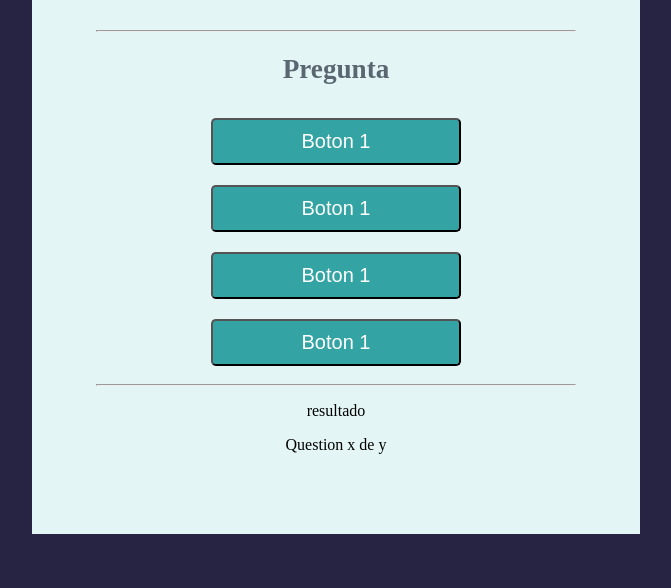
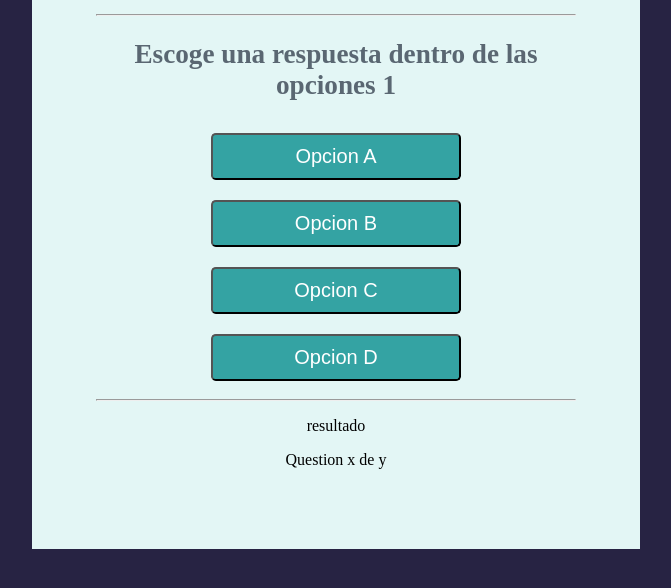
Before and after one commit to MariaAlejandraBoadaRodriguez/quiz-javascript, a plain HTML site: page index.html in a window 1280 px wide. Shown: the part 212-800 px from the top of the page, without its empty margins (304-975 px from the left). Drawn offline with Linux system fonts and the light colour scheme.

Commit message:
Pregunta dinamica y botones dinamicos

```diff
--- a/app.js
+++ b/app.js
@@ -1,4 +1,14 @@
+//@ts-check
 import { preguntas } from './data/questions.js'
-import './models/Question.js'
+import { Quiz } from './models/Quiz.js'
+import { UI } from './models/UI.js'
 
-console.log(preguntas)
+function main(){
+    const quiz = new Quiz(preguntas);
+    const ui = new UI();
+
+    ui.showQuestion(quiz.getQuestionIndex().text);
+    ui.showChoices(quiz.getQuestionIndex().choises)
+}
+
+main()
--- a/index.html
+++ b/index.html
@@ -11,13 +11,8 @@
     <div id="quiz">
         <h1>Quiz</h1>
         <hr>
-        <h2 id="question">Pregunta</h2>
-        <div id="choises">
-            <button class="button">Boton 1</button>
-            <button class="button">Boton 1</button>
-            <button class="button">Boton 1</button>
-            <button class="button">Boton 1</button>
-        </div>
+        <h2 id="question"></h2>
+        <div id="choises"></div>
         <hr>
         <div>
             <p id="result">resultado</p>
--- /dev/null
+++ b/models/UI.js
@@ -0,0 +1,28 @@
+export class UI{
+    constructor() {}
+
+    /**
+     *
+     * @param {string} text Question to render
+     */
+
+    showQuestion(text){
+        const questionTitle = document.getElementById('question')
+        questionTitle.innerText = text;
+    }
+
+    /**
+     *
+     * @param {string[]} choices The choices of the question
+     */
+    showChoices(choices){
+        const choicesContainer = document.getElementById('choises')
+        for(let i = 0; i < choices.length; i++){
+            const button = document.createElement('button')
+            button.innerText = choices[i];
+            button.className = 'button';
+            button.addEventListener('click', () => console.log('clicked'))
+            choicesContainer.append(button)
+        }
+    }
+}
```
